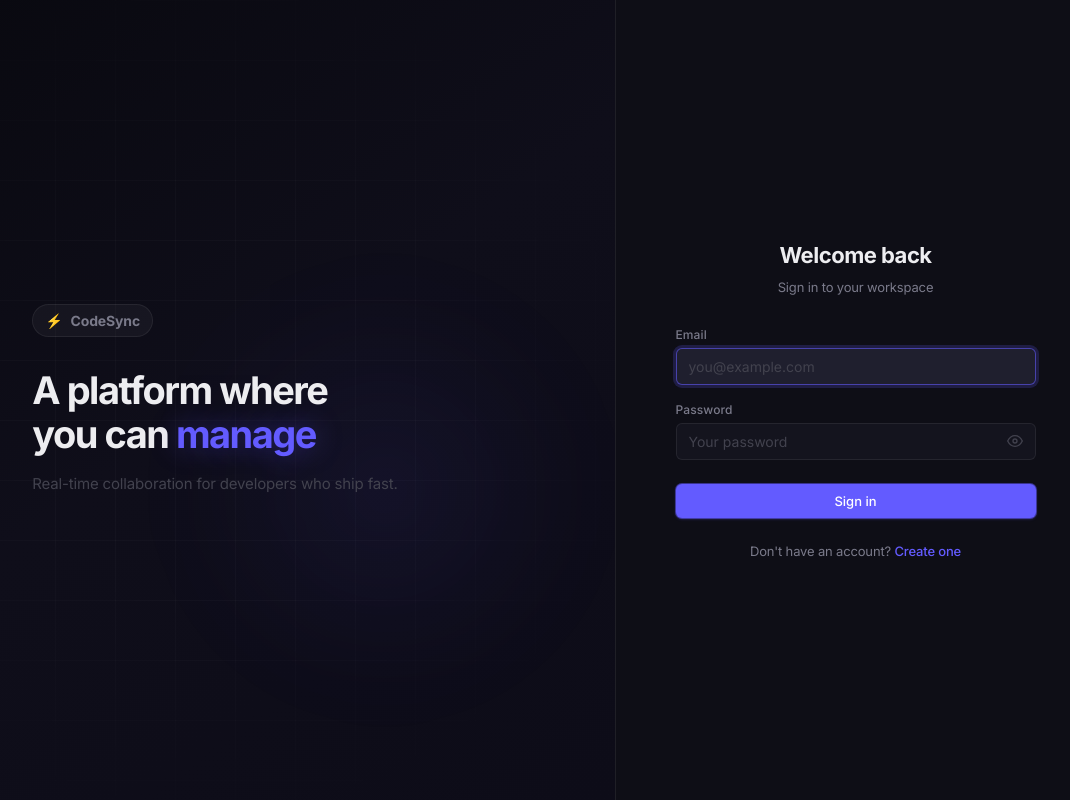
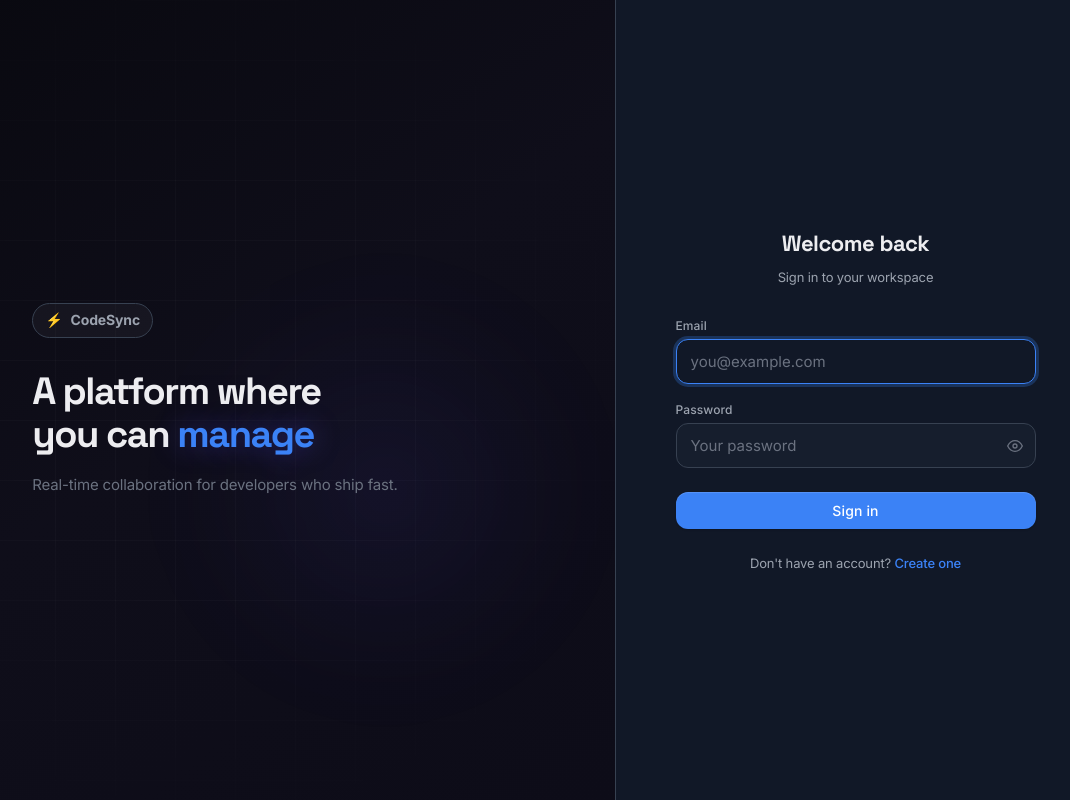
Before and after one commit to alokkksharmaa/CodeSync, a React (Vite) app in the folder frontend/: page /login in a window 1280 px wide. Shown: the whole page, without its empty margins (185-1255 px from the left). Built offline with nearby package versions, Linux system fonts and the light colour scheme.

Commit message:
login & register page redesigned

```diff
--- a/frontend/index.html
+++ b/frontend/index.html
@@ -9,7 +9,7 @@
     <title>CodeSync</title>
     <link rel="preconnect" href="https://fonts.googleapis.com" />
     <link rel="preconnect" href="https://fonts.gstatic.com" crossorigin />
-    <link href="https://fonts.googleapis.com/css2?family=Inter:wght@400;500;600;700&family=JetBrains+Mono:wght@400;500&display=swap" rel="stylesheet" />
+    <link href="https://fonts.googleapis.com/css2?family=Inter:wght@400;500;600;700&family=Space+Grotesk:wght@500;600;700&display=swap" rel="stylesheet" />
   </head>
   <body>
     <div id="root"></div>
--- a/frontend/src/index.css
+++ b/frontend/src/index.css
@@ -6,35 +6,37 @@
 /* ─── Design Tokens ──────────────────────────── */
 :root {
   /* Backgrounds — layered depth */
-  --bg-base:        #08080e;
-  --bg-surface:     #0e0e16;
-  --bg-elevated:    #14141e;
-  --bg-hover:       #1a1a26;
-  --bg-active:      #1f1f2e;
+  --bg-base:        #0B0C10;
+  --bg-surface:     #111827;
+  --bg-elevated:    #1F2937;
+  --bg-hover:       rgba(255, 255, 255, 0.05);
+  --bg-active:      rgba(255, 255, 255, 0.08);
 
   /* Borders — soft, subtle */
-  --border:         rgba(255, 255, 255, 0.07);
-  --border-subtle:  rgba(255, 255, 255, 0.04);
-  --border-focus:   rgba(99, 91, 255, 0.6);
+  --border:         #374151;
+  --border-subtle:  rgba(55, 65, 81, 0.5);
+  --border-focus:   #3B82F6;
   --border-hover:   rgba(255, 255, 255, 0.12);
 
   /* Text */
   --text-primary:   #ededf0;
-  --text-secondary: #7a7a8a;
-  --text-muted:     #42424e;
-  --text-inverse:   #08080e;
-
-  /* Accent — calmer indigo-violet (Linear-style) */
-  --accent:         #635bff;
-  --accent-hover:   #5047e5;
-  --accent-subtle:  rgba(99, 91, 255, 0.12);
-  --accent-glow:    rgba(99, 91, 255, 0.2);
+  --text-secondary: #9ca3af;
+  --text-muted:     #6b7280;
+  --text-inverse:   #0B0C10;
+
+  /* Accent — Primary, Secondary, Highlight */
+  --accent:         #3B82F6;
+  --accent-hover:   #2563EB;
+  --secondary:      #8B5CF6;
+  --highlight:      #FACC15;
+  --accent-subtle:  rgba(59, 130, 246, 0.15);
+  --accent-glow:    rgba(59, 130, 246, 0.25);
 
   /* Status */
-  --success:        #22c55e;
-  --success-subtle: rgba(34, 197, 94, 0.12);
-  --warning:        #f59e0b;
-  --error:          #ef4444;
+  --success:        #10B981;
+  --success-subtle: rgba(16, 185, 129, 0.12);
+  --warning:        #F59E0B;
+  --error:          #EF4444;
   --error-subtle:   rgba(239, 68, 68, 0.1);
 
   /* Language colors */
@@ -58,29 +60,29 @@
   --space-12: 48px;
 
   /* Border radius */
-  --radius-xs: 4px;
-  --radius-sm: 6px;
-  --radius-md: 10px;
-  --radius-lg: 14px;
-  --radius-xl: 18px;
+  --radius-xs: 6px;
+  --radius-sm: 8px;
+  --radius-md: 12px;
+  --radius-lg: 16px;
+  --radius-xl: 24px;
   --radius-full: 9999px;
 
   /* Shadows */
   --shadow-xs:   0 1px 2px rgba(0, 0, 0, 0.5);
-  --shadow-sm:   0 2px 8px rgba(0, 0, 0, 0.4);
-  --shadow-md:   0 4px 16px rgba(0, 0, 0, 0.45);
-  --shadow-lg:   0 8px 32px rgba(0, 0, 0, 0.5);
+  --shadow-sm:   0 4px 12px rgba(0, 0, 0, 0.4);
+  --shadow-md:   0 8px 24px rgba(0, 0, 0, 0.5);
+  --shadow-lg:   0 16px 48px rgba(0, 0, 0, 0.6);
   --shadow-card: 0 0 0 1px rgba(255,255,255,0.05), 0 8px 24px rgba(0,0,0,0.5);
 
   /* Transitions */
-  --t-fast:   100ms ease;
-  --t-base:   150ms ease;
-  --t-slow:   250ms ease;
-  --transition: 150ms ease;
+  --t-fast:   150ms cubic-bezier(0.4, 0, 0.2, 1);
+  --t-base:   200ms cubic-bezier(0.4, 0, 0.2, 1);
+  --t-slow:   300ms cubic-bezier(0.4, 0, 0.2, 1);
+  --transition: 200ms cubic-bezier(0.4, 0, 0.2, 1);
 
   /* Sidebar */
-  --sidebar-width: 224px;
-  --topbar-height: 52px;
+  --sidebar-width: 260px;
+  --topbar-height: 60px;
 }
 
 /* ─── Reset ────────────────────────────── */
@@ -98,12 +100,19 @@ html {
 }
 
 body {
-  font-family: 'Inter', 'Geist', system-ui, -apple-system, sans-serif;
+  font-family: 'Inter', system-ui, -apple-system, sans-serif;
   background: var(--bg-base);
   color: var(--text-primary);
   min-height: 100vh;
-  line-height: 1.5;
+  line-height: 1.6;
   letter-spacing: -0.01em;
+}
+
+h1, h2, h3, h4, h5, h6,
+.auth-title, .auth-hero-headline, .dashboard-heading, .ws-topbar-name {
+  font-family: 'Space Grotesk', system-ui, sans-serif;
+  font-weight: 600;
+  letter-spacing: -0.02em;
 }
 
 a { color: inherit; text-decoration: none; }
@@ -111,13 +120,13 @@ button { font-family: inherit; }
 input, textarea, select { font-family: inherit; }
 
 /* ─── Typography ───────────────────────── */
-.text-xs   { font-size: 11px; line-height: 1.4; }
-.text-sm   { font-size: 12px; line-height: 1.5; }
-.text-base { font-size: 14px; line-height: 1.5; }
-.text-lg   { font-size: 16px; line-height: 1.5; }
-.text-xl   { font-size: 20px; line-height: 1.3; }
-.text-2xl  { font-size: 24px; line-height: 1.2; }
-.text-3xl  { font-size: 30px; line-height: 1.15; }
+.text-xs   { font-size: 13px; line-height: 1.5; }
+.text-sm   { font-size: 14px; line-height: 1.5; }
+.text-base { font-size: 16px; line-height: 1.6; }
+.text-lg   { font-size: 18px; line-height: 1.6; }
+.text-xl   { font-size: 24px; line-height: 1.4; }
+.text-2xl  { font-size: 32px; line-height: 1.2; }
+.text-3xl  { font-size: 40px; line-height: 1.15; }
 
 .font-medium { font-weight: 500; }
 .font-semibold { font-weight: 600; }
@@ -372,11 +381,12 @@ input, textarea, select { font-family: inherit; }
 
 .form-input {
   width: 100%;
-  background: var(--bg-elevated);
+  background: rgba(31, 41, 55, 0.4); /* translucent elevated */
+  backdrop-filter: blur(8px);
   border: 1px solid var(--border);
-  border-radius: var(--radius-sm);
-  padding: 9px 12px;
-  font-size: 14px;
+  border-radius: var(--radius-md);
+  padding: 12px 14px;
+  font-size: 15px;
   color: var(--text-primary);
   outline: none;
   transition: border-color var(--t-base), box-shadow var(--t-base), background var(--t-base);
@@ -388,12 +398,13 @@ input, textarea, select { font-family: inherit; }
 
 .form-input:hover {
   border-color: var(--border-hover);
+  background: rgba(31, 41, 55, 0.6);
 }
 
 .form-input:focus {
   border-color: var(--border-focus);
   box-shadow: 0 0 0 3px var(--accent-glow);
-  background: var(--bg-active);
+  background: var(--bg-surface);
 }
 
 .form-input:disabled {
@@ -443,9 +454,9 @@ input, textarea, select { font-family: inherit; }
   justify-content: center;
   gap: var(--space-2);
   border: none;
-  border-radius: var(--radius-sm);
-  font-family: inherit;
-  font-size: 13px;
+  border-radius: var(--radius-md);
+  font-family: 'Inter', sans-serif;
+  font-size: 14px;
   font-weight: 500;
   cursor: pointer;
   transition:
@@ -455,12 +466,16 @@ input, textarea, select { font-family: inherit; }
     transform var(--t-fast),
     box-shadow var(--t-base);
   white-space: nowrap;
-  letter-spacing: 0;
+  letter-spacing: 0.01em;
   text-decoration: none;
 }
 
+.btn:hover:not(:disabled) {
+  transform: translateY(-1px);
+}
+
 .btn:active:not(:disabled) {
-  transform: scale(0.97);
+  transform: translateY(1px) scale(0.98);
 }
 
 .btn:disabled {
@@ -473,20 +488,21 @@ input, textarea, select { font-family: inherit; }
 .btn-primary {
   background: var(--accent);
   color: #fff;
-  padding: 9px 16px;
+  padding: 10px 18px;
   margin-top: var(--space-2);
-  box-shadow: 0 1px 3px rgba(99, 91, 255, 0.35), 0 0 0 1px rgba(99, 91, 255, 0.5);
+  box-shadow: 0 1px 2px rgba(0,0,0,0.2), inset 0 1px 1px rgba(255,255,255,0.15);
 }
 
 .btn-primary:hover:not(:disabled) {
   background: var(--accent-hover);
-  box-shadow: 0 2px 8px rgba(99, 91, 255, 0.4), 0 0 0 1px rgba(99, 91, 255, 0.6);
+  box-shadow: 0 4px 12px rgba(59, 130, 246, 0.3), inset 0 1px 1px rgba(255,255,255,0.2);
 }
 
 .btn-secondary {
-  background: var(--bg-elevated);
-  color: var(--text-primary);
-  padding: 8px 14px;
+  background: rgba(31, 41, 55, 0.4);
+  backdrop-filter: blur(8px);
+  color: var(--text-primary);
+  padding: 9px 16px;
   border: 1px solid var(--border);
 }
 
@@ -611,12 +627,13 @@ input, textarea, select { font-family: inherit; }
 .modal {
   width: 100%;
   max-width: 440px;
-  background: var(--bg-surface);
+  background: rgba(17, 24, 39, 0.75); /* --bg-surface with opacity */
+  backdrop-filter: blur(16px);
   border: 1px solid var(--border);
   border-radius: var(--radius-xl);
   padding: var(--space-6);
-  box-shadow: var(--shadow-lg);
-  animation: modalIn 0.18s cubic-bezier(0.16, 1, 0.3, 1);
+  box-shadow: var(--shadow-lg), inset 0 1px 1px rgba(255, 255, 255, 0.1);
+  animation: modalIn 0.2s cubic-bezier(0.16, 1, 0.3, 1);
 }
 
 @keyframes modalIn {
@@ -720,7 +737,8 @@ input, textarea, select { font-family: inherit; }
 /* Sidebar */
 .sidebar {
   width: var(--sidebar-width);
-  background: var(--bg-surface);
+  background: rgba(17, 24, 39, 0.6); /* Translucent surface */
+  backdrop-filter: blur(16px);
   border-right: 1px solid var(--border);
   display: flex;
   flex-direction: column;
@@ -729,6 +747,7 @@ input, textarea, select { font-family: inherit; }
   top: 0;
   height: 100vh;
   overflow: hidden;
+  z-index: 10;
 }
 
 .sidebar-logo {
@@ -950,6 +969,7 @@ input, textarea, select { font-family: inherit; }
   border-radius: var(--radius-lg);
   padding: var(--space-4) var(--space-5);
   cursor: pointer;
+  box-shadow: var(--shadow-sm);
   transition:
     transform var(--t-base),
     border-color var(--t-base),
@@ -961,9 +981,9 @@ input, textarea, select { font-family: inherit; }
 }
 
 .ws-card:hover {
-  transform: translateY(-2px);
-  border-color: var(--border-hover);
-  box-shadow: var(--shadow-md), 0 0 0 1px rgba(255,255,255,0.06);
+  transform: translateY(-4px);
+  border-color: var(--border-focus);
+  box-shadow: var(--shadow-lg), 0 0 0 1px rgba(59, 130, 246, 0.2);
   background: var(--bg-elevated);
 }
 
@@ -1018,10 +1038,12 @@ input, textarea, select { font-family: inherit; }
 .activity-column { position: sticky; top: 0; }
 
 .activity-panel {
-  background: var(--bg-surface);
+  background: rgba(17, 24, 39, 0.5); /* translucent surface */
+  backdrop-filter: blur(12px);
   border: 1px solid var(--border);
   border-radius: var(--radius-lg);
   overflow: hidden;
+  box-shadow: var(--shadow-sm);
 }
 
 .activity-panel-header {
@@ -1099,9 +1121,11 @@ input, textarea, select { font-family: inherit; }
   padding: 0 var(--space-4);
   height: var(--topbar-height);
   border-bottom: 1px solid var(--border);
-  background: var(--bg-surface);
+  background: rgba(17, 24, 39, 0.6);
+  backdrop-filter: blur(16px);
   flex-shrink: 0;
   gap: var(--space-4);
+  z-index: 10;
 }
 
 .ws-topbar-left {
@@ -1201,13 +1225,15 @@ input, textarea, select { font-family: inherit; }
 
 /* ─── File Explorer ────────────── */
 .file-explorer {
-  width: 220px;
-  background: var(--bg-surface);
+  width: 260px;
+  background: rgba(17, 24, 39, 0.6);
+  backdrop-filter: blur(16px);
   border-right: 1px solid var(--border);
   display: flex;
   flex-direction: column;
   flex-shrink: 0;
   overflow: hidden;
+  z-index: 5;
 }
 
 .explorer-header {
@@ -1461,13 +1487,15 @@ input, textarea, select { font-family: inherit; }
 .version-history,
 .members-panel,
 .activity-feed-panel {
-  width: 260px;
-  background: var(--bg-surface);
+  width: 280px;
+  background: rgba(17, 24, 39, 0.6);
+  backdrop-filter: blur(16px);
   border-left: 1px solid var(--border);
   display: flex;
   flex-direction: column;
   flex-shrink: 0;
-  animation: slideInRight 0.18s cubic-bezier(0.16, 1, 0.3, 1);
+  animation: slideInRight 0.2s cubic-bezier(0.16, 1, 0.3, 1);
+  z-index: 5;
 }
 
 @keyframes slideInRight {
--- a/frontend/src/pages/Signup.jsx
+++ b/frontend/src/pages/Signup.jsx
@@ -89,7 +89,7 @@ const Signup = () => {
         <div className="auth-card">
           <div className="auth-header">
             <div className="auth-mobile-brand">
-              <span>⚡</span> CodeSync
+              <span>⚡🧑🏻‍💻</span> CodeSync
             </div>
             <h1 className="auth-title">Create account</h1>
             <p className="auth-subtitle">Start collaborating in real time</p>
```
